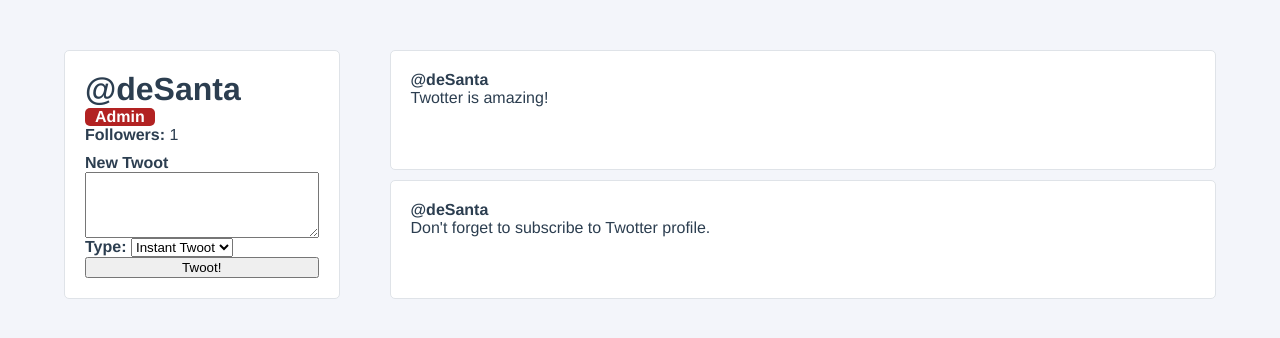
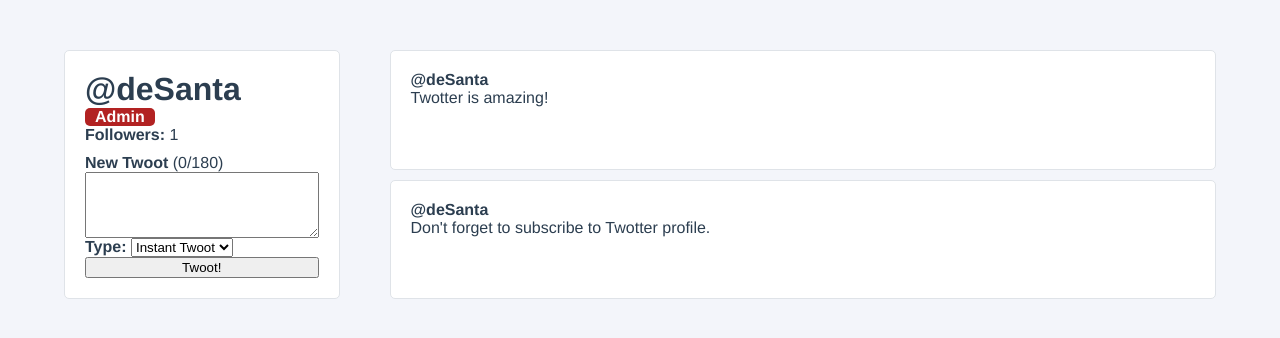
Before and after one commit to WaclawZ/twotter, a Vue app: page / in a window 1280 px wide. Shown: the top 338 px of the page. Built offline with nearby package versions, Linux system fonts and the light colour scheme.

Commit message:
add character count

```diff
--- a/src/components/TwootItem.vue
+++ b/src/components/TwootItem.vue
@@ -42,12 +42,12 @@
         cursor: pointer;
         transition: all 0.25s ease;
 
+        &:hover {
+            transform: scale(1.1, 1.1);
+        }
+
         .username {
             font-weight: bold;
         }
     }
-
-    .twoot-item:hover {
-        transform: scale(1.1, 1.1);
-    }
 </style>
--- a/src/components/UserProfile.vue
+++ b/src/components/UserProfile.vue
@@ -7,8 +7,13 @@
                 <strong>Followers: </strong> {{ followers }}
             </div>
 
-            <form class="create-twoot" @submit.prevent="createNewTwoot">
-                <label for="newTwoot"><strong>New Twoot</strong></label>
+            <form class="create-twoot"
+                  :class="{'--exceeded': newTwootCharacterCount > 180}"
+                  @submit.prevent="createNewTwoot"
+            >
+                <label for="newTwoot">
+                    <strong>New Twoot</strong> ({{newTwootCharacterCount}}/180)
+                </label>
                 <textarea id="newTwoot" rows="4" v-model="newTwootContent"/>
                 <div class="create-twoot-type">
                     <label for="newTwootType"><strong>Type: </strong></label>
@@ -18,7 +23,7 @@
                         </option>
                     </select>
                 </div>
-                <button>
+                <button :disabled="newTwootCharacterCount > 180">
                     Twoot!
                 </button>
             </form>
@@ -46,8 +51,8 @@
                 newTwootContent: '',
                 selectedTwootType: "instant",
                 twootTypes: [
-                    { value: "draft", name: "Draft"},
-                    { value: "instant", name: "Instant Twoot"},
+                    {value: "draft", name: "Draft"},
+                    {value: "instant", name: "Instant Twoot"},
                 ],
                 followers: 0,
                 user: {
@@ -72,8 +77,8 @@
             }
         },
         computed: {
-            fullName() {
-                return `${this.user.firstName} ${this.user.lastName}`;
+            newTwootCharacterCount() {
+                return this.newTwootContent.length;
             }
         },
         methods: {
@@ -84,7 +89,7 @@
                 console.log(`Twoot #${id}`)
             },
             createNewTwoot() {
-                if(this.newTwootContent && this.selectedTwootType !== "draft") {
+                if (this.newTwootContent && this.selectedTwootType !== "draft") {
                     this.user.twoots.unshift({
                         id: this.user.twoots.length,
                         content: this.newTwootContent
@@ -131,6 +136,15 @@
                 padding-top: 10px;
                 display: flex;
                 flex-direction: column;
+
+                &.--exceeded {
+                    color: red;
+
+                    button {
+                        background-color: red;
+                        color: white;
+                    }
+                }
             }
         }
 
```
